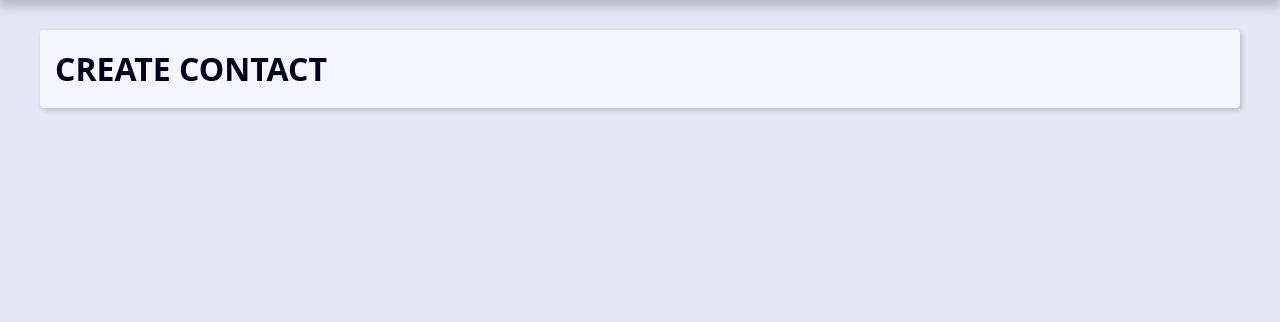
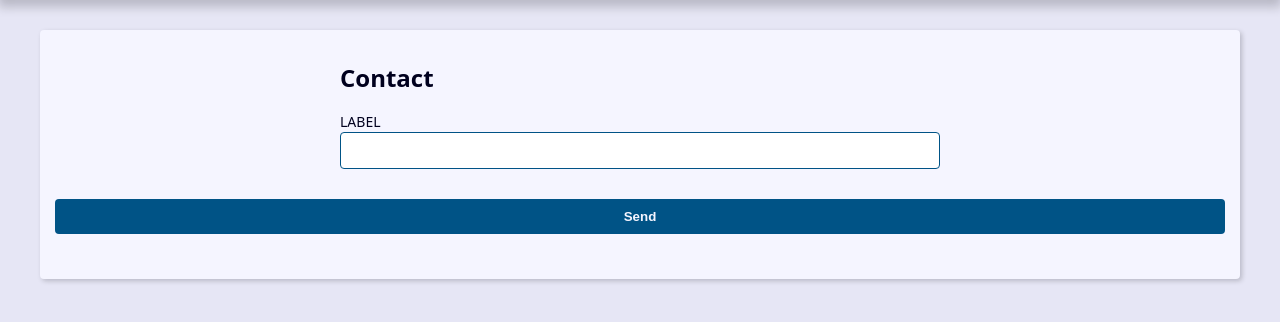
Before and after one commit to LinekerCalseverini/projeto_agenda, a Django app: page /contact/create/ in a window 1280 px wide. Shown: the part 239-561 px from the top of the page. Run offline with Django 4.2, Linux system fonts and the light colour scheme.

Commit message:
HTML e CSS do nosso formulário create.html

```diff
--- a/contact/templates/contact/create.html
+++ b/contact/templates/contact/create.html
@@ -1,4 +1,19 @@
 {% extends "global/base.html" %}
 {% block content %}
-    <h1>CREATE CONTACT</h1>
+    <div class="form-wrapper">
+        <h2>Contact</h2>
+        <form action="" method="post" enctype="multipart/form-data">
+            <div class="form-content">
+                <div class="form-group">
+                    <label for="id_first_name">LABEL</label>
+                    <input type="text" name="first_name" maxlength="255">
+                </div>
+            </div>
+        </form>
+    </div>
+    <div class="form-content">
+        <div class="form-group">
+            <button class="btn" type="submit">Send</button>
+        </div>
+    </div>
 {% endblock content %}
--- a/contact/views/contact_forms.py
+++ b/contact/views/contact_forms.py
@@ -1,6 +1,4 @@
-from django.shortcuts import get_object_or_404, redirect, render
-
-from contact.models import Contact
+from django.shortcuts import render
 
 
 def create(request):
```
